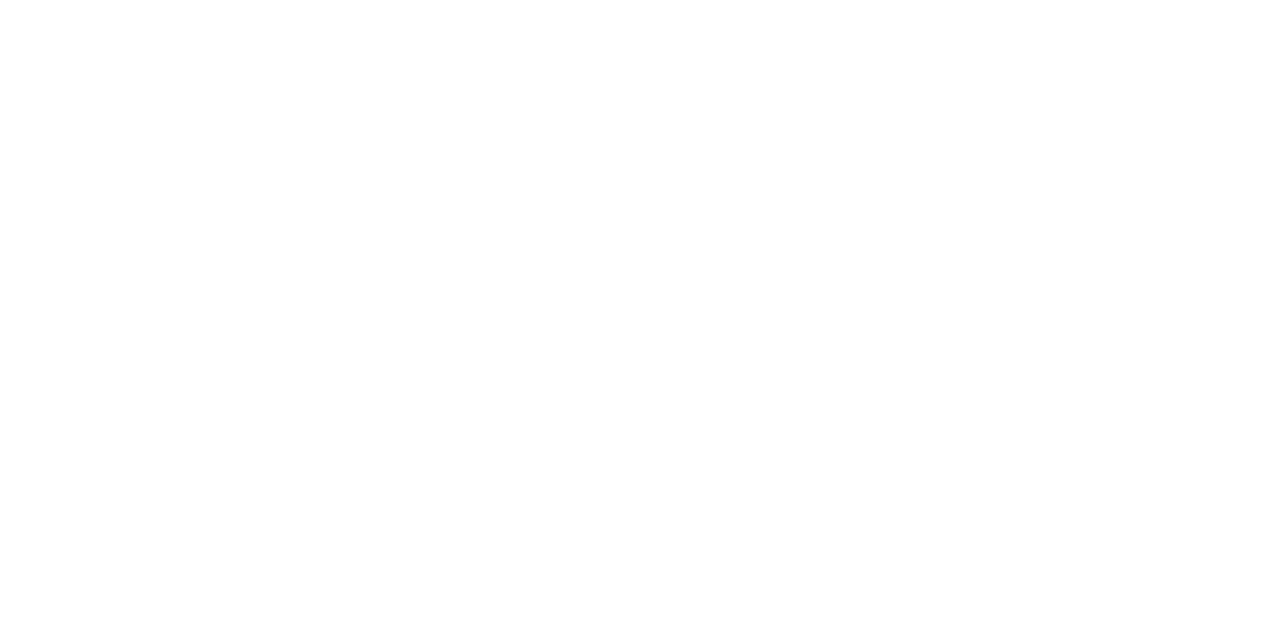
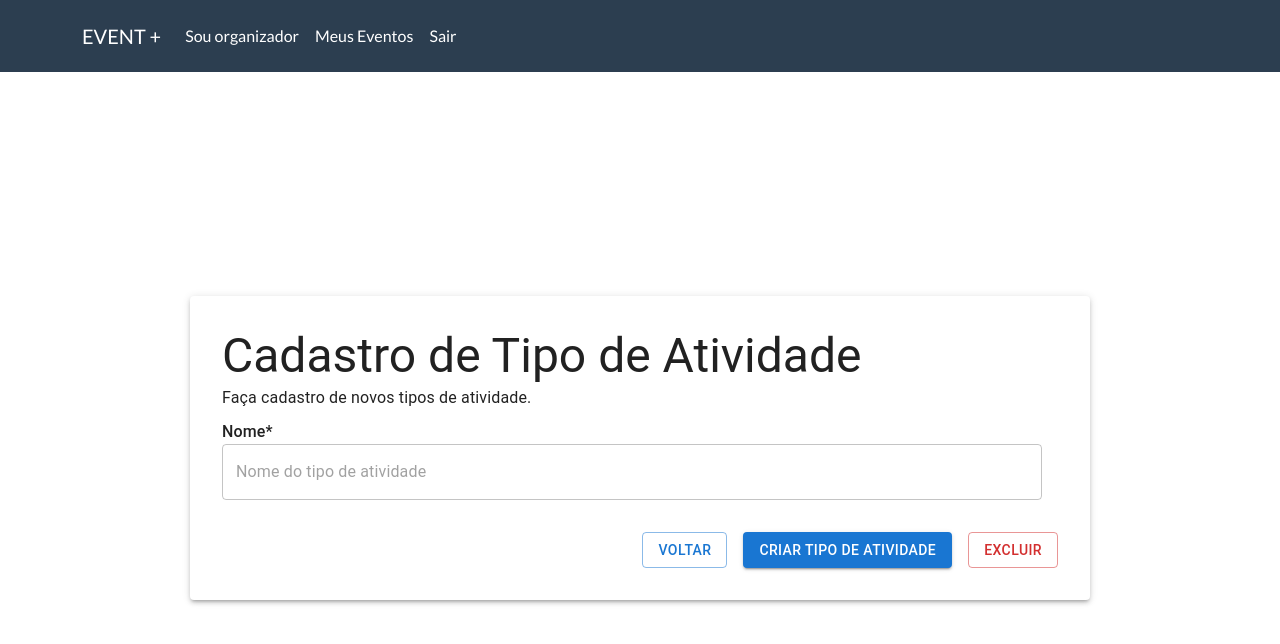
Before and after one commit to SophiaMFerreira/SistemaEventos, a React (Create React App) app: page /cadastro-tipoAtividade/1 in a window 1280 px wide. Before the commit this address had no page. Shown: the top 644 px of the page. Built offline with nearby package versions, Linux system fonts and the light colour scheme; no server answers.

Commit message:
feat: registration 'Tipo de Atividade'

```diff
--- a/src/components/navbar.js
+++ b/src/components/navbar.js
@@ -52,6 +52,9 @@
           <ul className='navbar-nav'>
             <NavbarItem render={admin} href='/cadastro-tipoEvento' label='Novo tipo de evento' />
           </ul>
+          <ul className='navbar-nav'>
+            <NavbarItem render={admin} href='/cadastro-tipoAtividade' label='Novo tipo de atividade' />
+          </ul>
 
           <ul className='navbar-nav'>
             <NavbarItem render='true' href='/eventos-organizados' label='Sou organizador' />
--- a/src/rotas.js
+++ b/src/rotas.js
@@ -17,6 +17,7 @@
 import CadastroAdministrador from './views/cadastro-administrador';
 import CadastroUsuarioCPF from './views/cadastro-usuarioCPF';
 import CadastroUsuarioCNPJ from './views/cadastro-usuarioCNPJ';
+import CadastroTipoAtividade from './views/cadastro-tipoAtividade.jsx';
 
 function Rotas(props) {
   return (
@@ -35,6 +36,7 @@
         <Route path='/cadastro-tipoEvento/:idParam?' element={<><Navbar /><CadastroTipoEvento /></>} />
         <Route path='/cadastro-porteEvento/:idParam?' element={<><Navbar /><CadastroPorteEvento /></>} />
         <Route path='/cadastro-eventos/:idParam?' element={<><Navbar /><CadastroEvento /></>} />
+        <Route path='/cadastro-tipoAtividade/:idParam?' element={<><Navbar /><CadastroTipoAtividade /></>} />
         <Route path='/cadastro-administrador/:idParam?' element={<><Navbar /><CadastroAdministrador /></>} />
         <Route path='/cadastro-usuarioCPF/:idParam?' element={<CadastroUsuarioCPF />} />
         <Route path='/cadastro-usuarioCNPJ/:idParam?' element={<CadastroUsuarioCNPJ />} />
--- /dev/null
+++ b/src/views/cadastro-tipoAtividade.jsx
@@ -0,0 +1,100 @@
+
+import { useState, useEffect } from "react";
+import { useNavigate, useParams } from 'react-router-dom';
+import { mensagemSucesso, mensagemErro } from '../components/toastr';
+import { Grid, Paper, Typography, TextField, Stack, Button } from "@mui/material";
+import "../style/cadastro.css";
+
+import axios from 'axios';
+import { BASE_URL } from '../config/axios';
+
+export default function CadastroTipoAtividade() {
+  const baseURL = `${BASE_URL}/tipoAtividade`;
+  const { idParam } = useParams();
+  const navigate = useNavigate();
+
+  const [acao, setAcao] = useState("Cadastro");
+  const [mensagem, setMensagem] = useState("Faça cadastro de novos");
+  const [acaoButton, setAcaoButton] = useState("Criar");
+  const [navegacao, setNavegacao] = useState("/");
+
+  const [id, setIdTipoAtividade] = useState("");
+  const [nomeTipoAtividade, setNomeTipoAtividade] = useState("");
+
+  useEffect(() => {
+    if (!idParam) return;
+
+    axios.get(`${baseURL}/${idParam}`).then((response) => {
+      const dados = response.data;
+      setIdTipoAtividade(dados.id);
+      setNomeTipoAtividade(dados.nome);
+
+      setAcao("Edição");
+      setMensagem("Faça edição dos");
+      setAcaoButton("Editar");
+    });
+  }, [idParam, baseURL]);
+
+  async function save(e) {
+    e.preventDefault();
+    const data = {id, nomeTipoAtividade};
+
+    try {
+      if(!nomeTipoAtividade?.trim()){
+        mensagemErro("Atividade precisa de um nome que não seja vazio.");
+        return;
+      }
+
+      if (!idParam) {
+        await axios.post(baseURL, data);
+          mensagemSucesso(`Novo tipo ${nomeTipoAtividade} criado com sucesso!`);
+          navigate(`/listagem-eventos`);
+      } else {
+        await axios.put(`${baseURL}/${idParam}`, data);
+          mensagemSucesso(`Tipo ${nomeTipoAtividade} alterado com sucesso!`);
+          navigate(`/listagem-eventos`);
+      }
+      navigate("/listagem-eventos");
+    } catch (error) {
+      mensagemErro(error?.response?.data || "Erro ao salvar os dados.");
+    }
+  }
+
+  async function exclude() {
+      let data = JSON.stringify({ idParam });
+      let url = `${baseURL}/${idParam}`;
+      await axios
+          .delete(url, data, {
+              headers: { 'Content-Type': 'application/json' },
+          })
+          .then(function (response) {
+              mensagemSucesso(`Tipo de atividade ${nomeTipoAtividade} excluído com sucesso!`);
+              navigate(`/listagem-eventos`);
+          })
+          .catch(function (error) {
+              mensagemErro(`Erro ao excluir ${nomeTipoAtividade}`);
+          });
+  }
+
+  return (
+        <Grid container direction="column" sx={{ mt: 6, minHeight: "100vh", width: "100%", overflow: "hidden", justifyContent: "center", alignItems: "center", px: { xs: 1, sm: 3 } }} >
+            <Paper elevation={3} sx={{ width: "100%", maxWidth: 900, maxHeight: "90vh", overflowY: "auto", p: { xs: 2, sm: 4 }}}>
+                  <Typography component="h1" variant="h3">{acao} de Tipo de Atividade</Typography>
+                  <Typography variant="subtitle1" sx={{ mb: 3 }}>{mensagem} tipos de atividade.</Typography>
+                  <Grid container component="form" onSubmit={save} noValidate spacing={2} >
+                       <Grid size={12} sx={{ mb: 2, mx: 2, width: "100%"}}>
+                          <Typography variant="body1" className="label">Nome*</Typography>
+                          <TextField name="nomeTipoAtividade" placeholder="Nome do tipo de atividade" required value={nomeTipoAtividade} onChange={(e) => setNomeTipoAtividade(e.target.value)} fullWidth/>
+                      </Grid>
+                      <Grid item xs={12} justifyContent="flex-end">
+                          <Stack spacing={2} direction={{ xs: "column", sm: "row" }} justifyContent="flex-end" >
+                              <Button variant="outlined" onClick={() => navigate("/listagem-eventos")}>Voltar</Button>
+                              <Button variant="contained" type="submit" >{acaoButton} Tipo de Atividade</Button>
+                              {idParam ? <Button variant="outlined" color="error" onClick={exclude}>Excluir</Button> : false}
+                          </Stack>
+                      </Grid>
+                  </Grid>
+              </Paper>
+        </Grid>
+    );
+}
```
